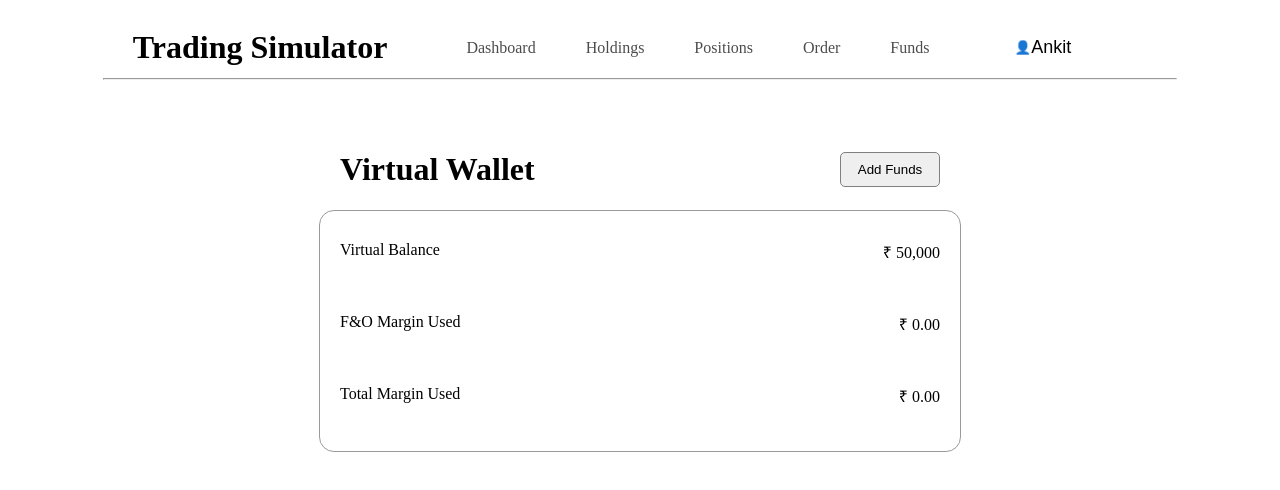
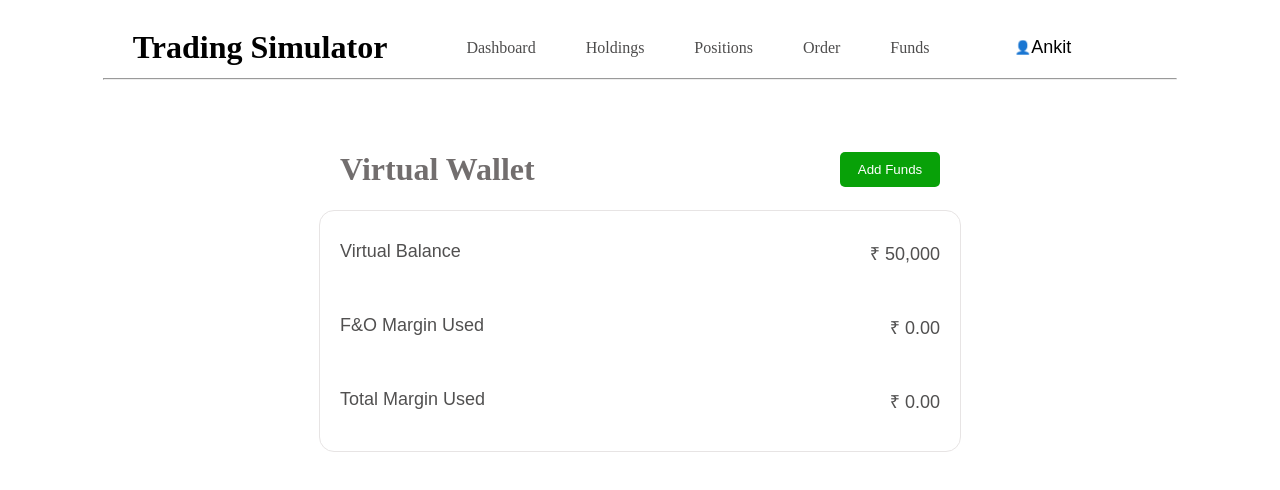
Before and after one commit to ankkkit2002/Trading-Simulator, a React (Vite) app: page /funds in a window 1280 px wide. Shown: the top 490 px of the page. Built offline with nearby package versions, Linux system fonts and the light colour scheme.

Commit message:
change ui of funds

```diff
--- a/src/Pages/Funds/Fund.css
+++ b/src/Pages/Funds/Fund.css
@@ -4,7 +4,7 @@
     border: 1px solid grey;
     padding: 20px;
     border-radius: 15px;
-    border-color: rgb(155, 154, 154);
+    border-color: rgb(231, 228, 228);
     font-weight: normal;
 
 }
@@ -15,7 +15,12 @@
     justify-content: space-between;
     margin-bottom: 10px;
     margin-top: 10px;
+    font-size: large;
+    font-family: Arial, Helvetica, sans-serif;
+    color: rgb(81, 80, 80);
+
 }
+
 
 .margin {
     margin-top: 50px;
@@ -23,6 +28,9 @@
 
     justify-content: space-between;
     margin-bottom: 10px;
+    font-size: large;
+    font-family: Arial, Helvetica, sans-serif;
+    color: rgb(81, 80, 80);
 }
 
 .box {
@@ -36,9 +44,12 @@
 
     justify-content: space-between;
     margin-bottom: 10px;
+    font-size: large;
+    font-family: Arial, Helvetica, sans-serif;
+    color: rgb(81, 80, 80);
 }
 
-.walletLine{
+.walletLine {
     display: flex;
     justify-content: space-between;
     align-items: center;
@@ -47,9 +58,19 @@
     margin-right: auto;
     margin-top: 50px;
 }
-#add{
+
+#add {
     border: 1px solid grey;
     border-radius: 5px;
     width: 100px;
     height: 35px;
+    cursor: pointer;
+    border: none;
+    background-color: rgb(8, 161, 8);
+    color: white;
+
 }
+
+#virtual {
+    color: rgb(114, 110, 110);
+}
--- a/src/Pages/Funds/Funds.jsx
+++ b/src/Pages/Funds/Funds.jsx
@@ -3,7 +3,7 @@ function Funds() {
     return (
         <div>
             <div className="walletLine">
-                <h1 >Virtual Wallet</h1>
+                <h1 id="virtual" >Virtual Wallet</h1>
                 <button id="add">Add Funds</button>
             </div>
 
```
